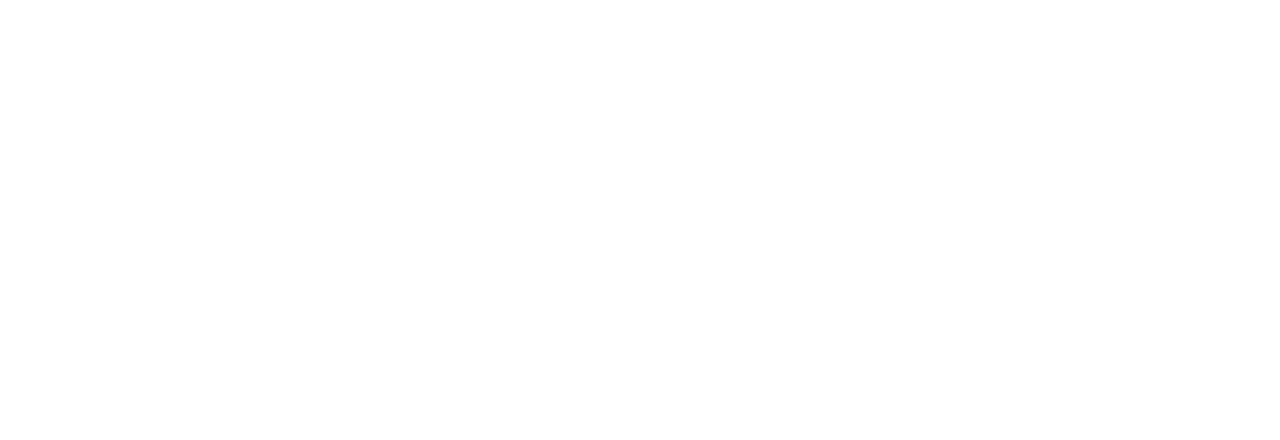
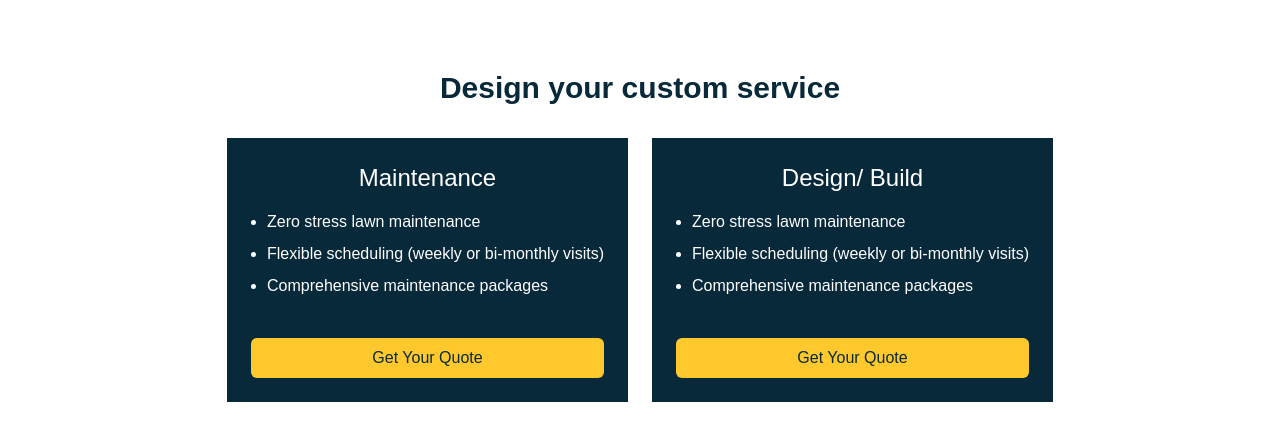
Before and after one commit to tyler-morales/goldfinch-landscapes, a Next.js app: page / in a window 1280 px wide. Shown: the part 852-1292 px from the top of the page. Before the commit the page ends 810 px from the top, so only its background shows below. Built offline with nearby package versions, Linux system fonts and the light colour scheme.

Commit message:
✨ Build services section

```diff
--- /dev/null
+++ b/components/Services.js
@@ -0,0 +1,41 @@
+import React from 'react'
+
+export default function Services() {
+  return (
+    <section className="my-28">
+      <h2 className="mb-8 text-3xl font-bold text-center text-primary">
+        Design your custom service
+      </h2>
+
+      <div className="flex flex-col justify-center gap-6 md:flex-row">
+        {/* Maintenance */}
+        <div className="p-6 bg-primary">
+          <h3 className="mb-4 text-2xl text-center text-white">Maintenance</h3>
+          <ul className="flex flex-col gap-2 ml-4 text-white list-disc">
+            <li>Zero stress lawn maintenance</li>
+            <li>Flexible scheduling (weekly or bi-monthly visits)</li>
+            <li>Comprehensive maintenance packages</li>
+          </ul>
+          <button className="w-full py-2 mt-10 rounded-md text-primary bg-secondary">
+            Get Your Quote
+          </button>
+        </div>
+
+        {/* Design/ Build */}
+        <div className="p-6 bg-primary">
+          <h3 className="mb-4 text-2xl text-center text-white">
+            Design/ Build
+          </h3>
+          <ul className="flex flex-col gap-2 ml-4 text-white list-disc">
+            <li>Zero stress lawn maintenance</li>
+            <li>Flexible scheduling (weekly or bi-monthly visits)</li>
+            <li>Comprehensive maintenance packages</li>
+          </ul>
+          <button className="w-full py-2 mt-10 rounded-md text-primary bg-secondary">
+            Get Your Quote
+          </button>
+        </div>
+      </div>
+    </section>
+  )
+}
--- a/pages/index.js
+++ b/pages/index.js
@@ -1,5 +1,6 @@
 import Hero from '../components/Hero'
 import Nav from '../components/Nav'
+import Services from '../components/Services'
 
 export default function Home() {
   return (
@@ -13,6 +14,7 @@
             friendly landscape services
           </p>
         </section>
+        <Services />
       </main>
     </>
   )
```
